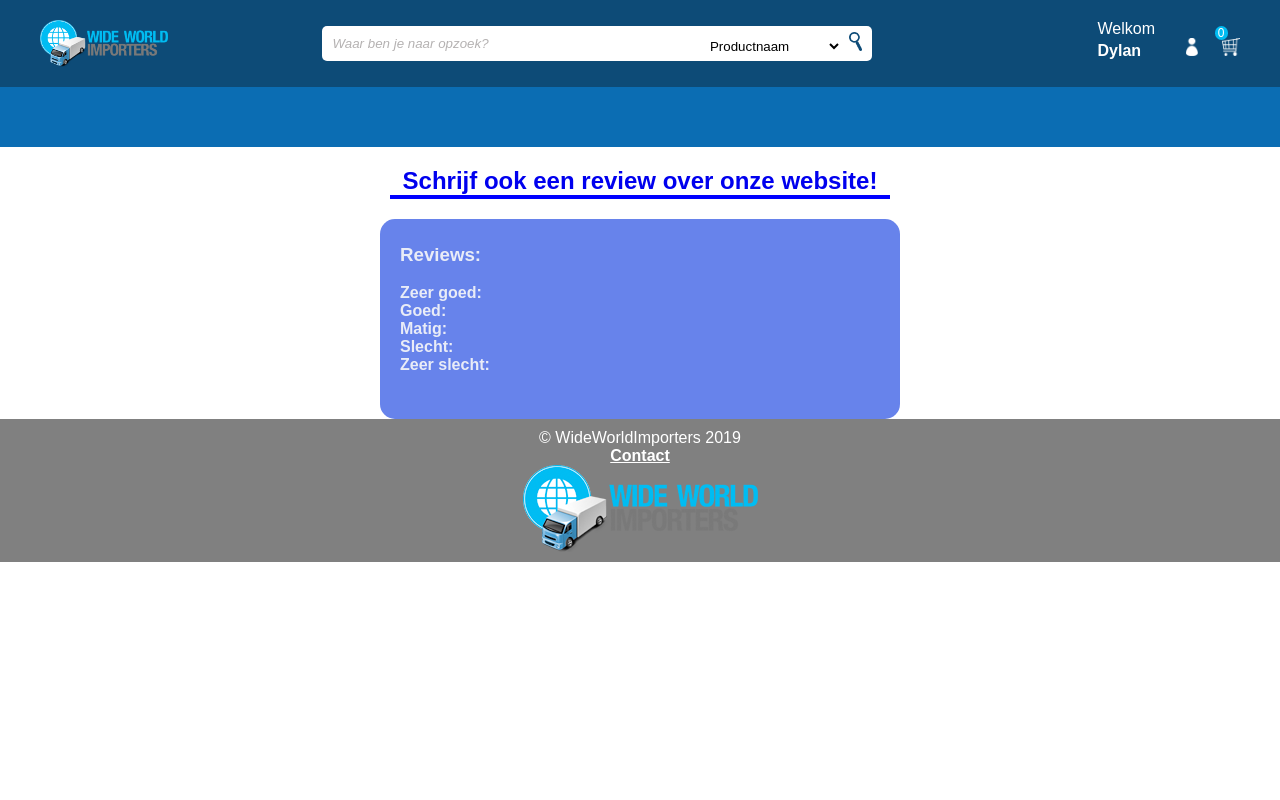
After one commit to dylandoldersum/worldwideimporters, a PHP site: page /worldwideimporters/reviewsite.php?type=pname in a window 1280 px wide. The commit adds this page. Run offline with PHP 8.4, Linux system fonts and the light colour scheme; data that the repository does not hold is empty.

Commit message:
review site

```diff
--- a/assets/css/stylesheet.css
+++ b/assets/css/stylesheet.css
@@ -586,3 +586,49 @@ li.btw {
     margin-right: 15px;
     font-size: 13px;
 }
+
+/*----------------Reviews op reviewsite.php------------*/
+.invitation-container {
+  padding-top: 20px;
+  margin-bottom: 20px;
+  margin-left: auto;
+  margin-right: auto;
+  border-bottom: 4px solid blue;
+  width: 500px;
+  text-align: center;
+}
+
+.current-container {
+  background-color: #6783eb;
+  border-radius: 15px;
+  padding-top: 25px;
+  padding-left: 20px;
+  margin-left: auto;
+  margin-right: auto;
+  width: 500px;
+  height: 175px;
+  text-align: left;
+  display: block;
+}
+
+.current-ratings-and-reviews {
+  color: #e9ecf7;
+}
+
+/*------------------formulier op writereview.php-----------*/
+.form-review-container {
+  background-color: #6783eb;
+  border-radius: 15px;
+  padding-top: 25px;
+  padding-left: 20px;
+  margin-left: auto;
+  margin-right: auto;
+  width: 500px;
+  height: 325px;
+  text-align: left;
+  display: block;
+}
+
+.form-review-content {
+  color: #e9ecf7;
+}
--- /dev/null
+++ b/reviewsite.php
@@ -0,0 +1,38 @@
+<?php
+    /** Automatisch laden van header */
+    include_once 'assets/autoloader.php';
+    /** Templates met gebruik van includes **/
+    include_once 'templates/navigation.php';
+ ?>
+
+
+<!DOCTYPE html>
+<html lang="en" dir="ltr">
+  <head>
+    <meta charset="utf-8">
+    <title></title>
+  </head>
+  <body>
+
+      <div class="invitation-container">
+        <div class="invitation-message">
+          <a href="writereview.php"><h2>Schrijf ook een review over onze website!</h2></a>
+        </div>
+      </div>
+
+      <div class="current-container">
+        <div class="current-ratings-and-reviews">
+          <h3>Reviews: </h3> <br>
+          <h4>Zeer goed: </h4>
+          <h4>Goed: </h4>
+          <h4>Matig: </h4>
+          <h4>Slecht: </h4>
+          <h4>Zeer slecht: </h4>
+        </div>
+      </div>
+
+  <?php
+     include_once 'templates/footer.php';
+  ?>
+  </body>
+</html>
```
Also changed, not shown: writereview.php (added, +37 -0 lines).
